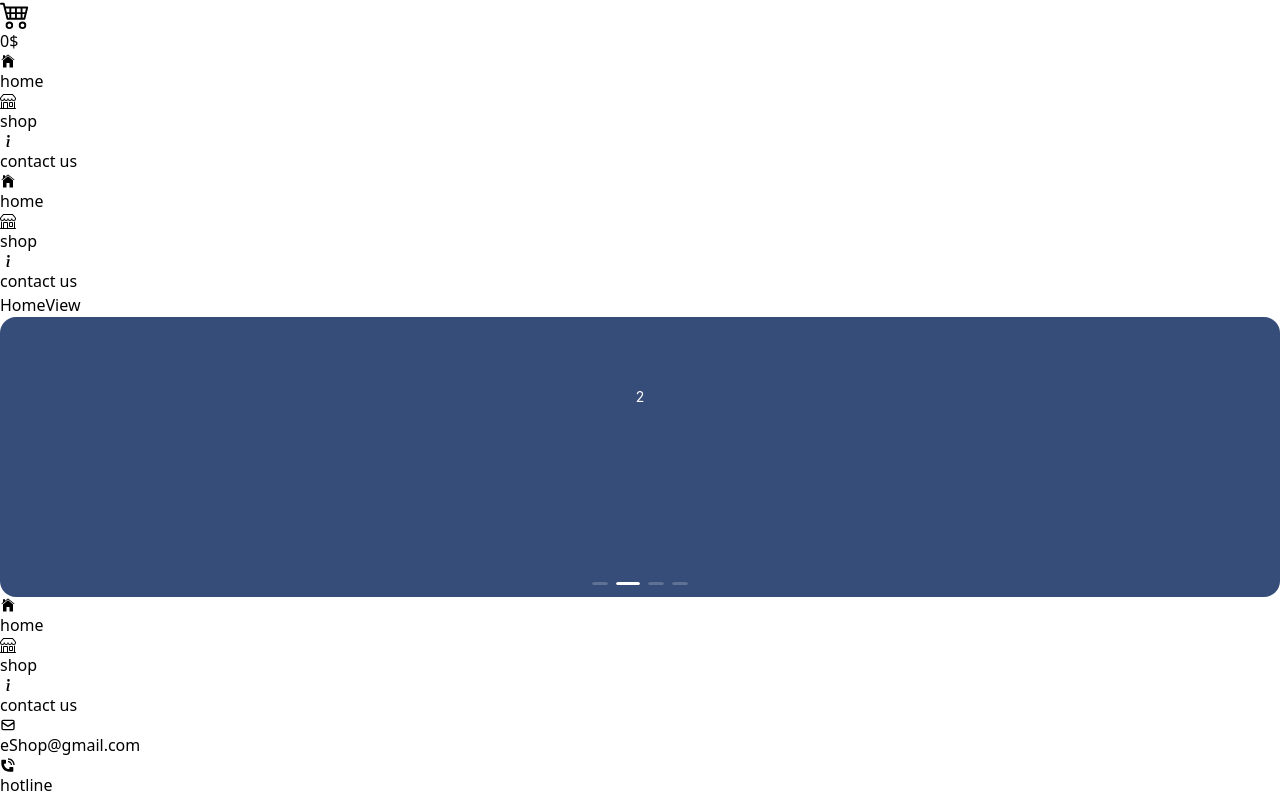
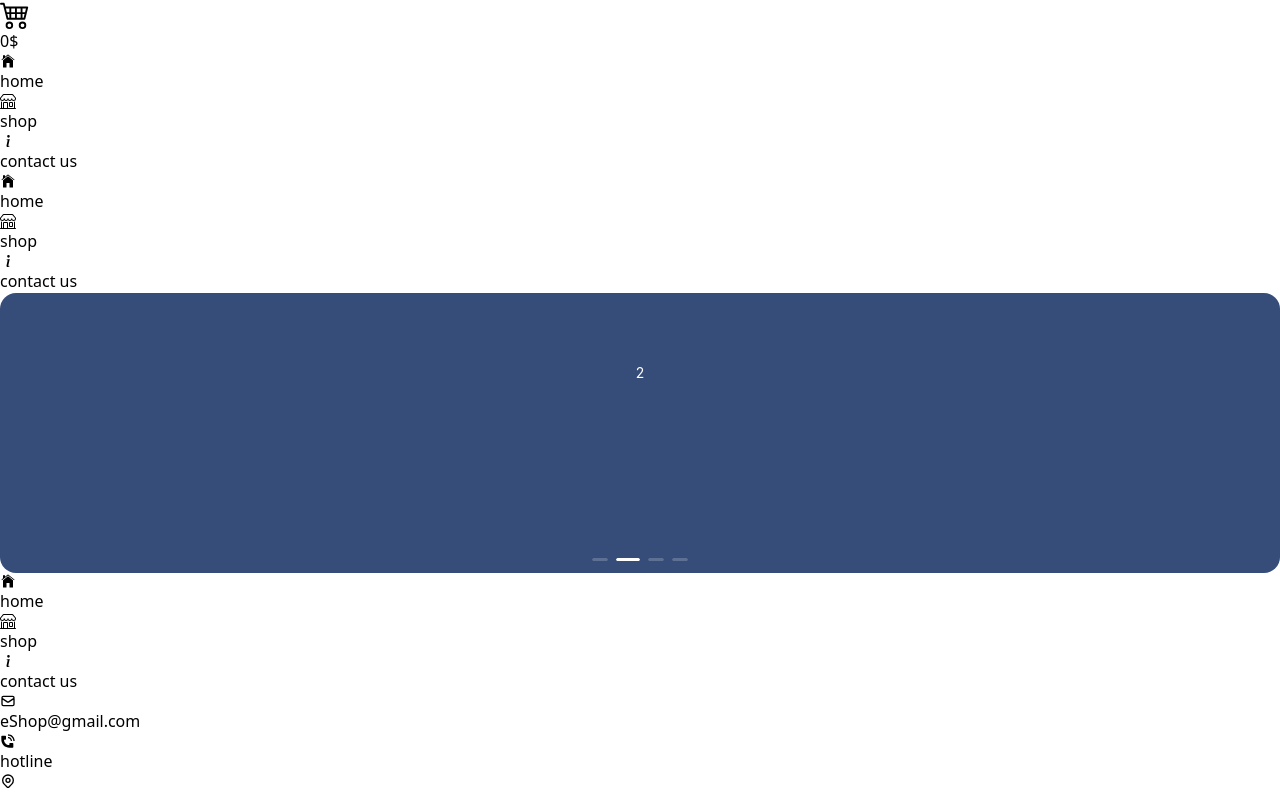
Before and after one commit to Sosokantaria/eShop_ecommerce_web, a React (Vite) app: page / in a window 1280 px wide. Shown: the part 602-1395 px from the top of the page. Built offline with nearby package versions, Linux system fonts and the light colour scheme.

Commit message:
fix-style

```diff
--- a/src/layouts/header/Header.tsx
+++ b/src/layouts/header/Header.tsx
@@ -71,8 +71,8 @@ export function Header() {
                 <NavForRouteViews />
               </div>
             </div>
-            <div className="hidden items-center lg:flex  ">
-              <div className="grid grid-cols-3  lg:gap-x-16 md:gap-x-10  font-medium ">
+            <div className="hidden items-center lg:flex absolute z-20  ">
+              <div className="grid grid-cols-3 lg:gap-x-16 md:gap-x-10  font-medium ">
                 <NavForRouteViews />
               </div>
             </div>
--- a/src/views/global/homeView/Home.tsx
+++ b/src/views/global/homeView/Home.tsx
@@ -1,7 +1,11 @@
 import { SlickCarousel } from "../../../components/slickCarousel";
 
 export default function HomeView() {
-    return <div>HomeView
-      <SlickCarousel/>
-    </div>;
-  }
+  return (
+    <div>
+      <div className="my-10">
+        <SlickCarousel />
+      </div>
+    </div>
+  );
+}
--- a/src/views/global/products/Products.tsx
+++ b/src/views/global/products/Products.tsx
@@ -20,10 +20,6 @@ export default function ProductsView() {
     try {
       const resp = await axios.get("http://localhost:3001/products");
       setProducts(resp.data);
-
-      resp.data.forEach((product:any)=>console.log(product.category)
-      )
-
       setLoading(false);
     } catch (error) {
     }
```
